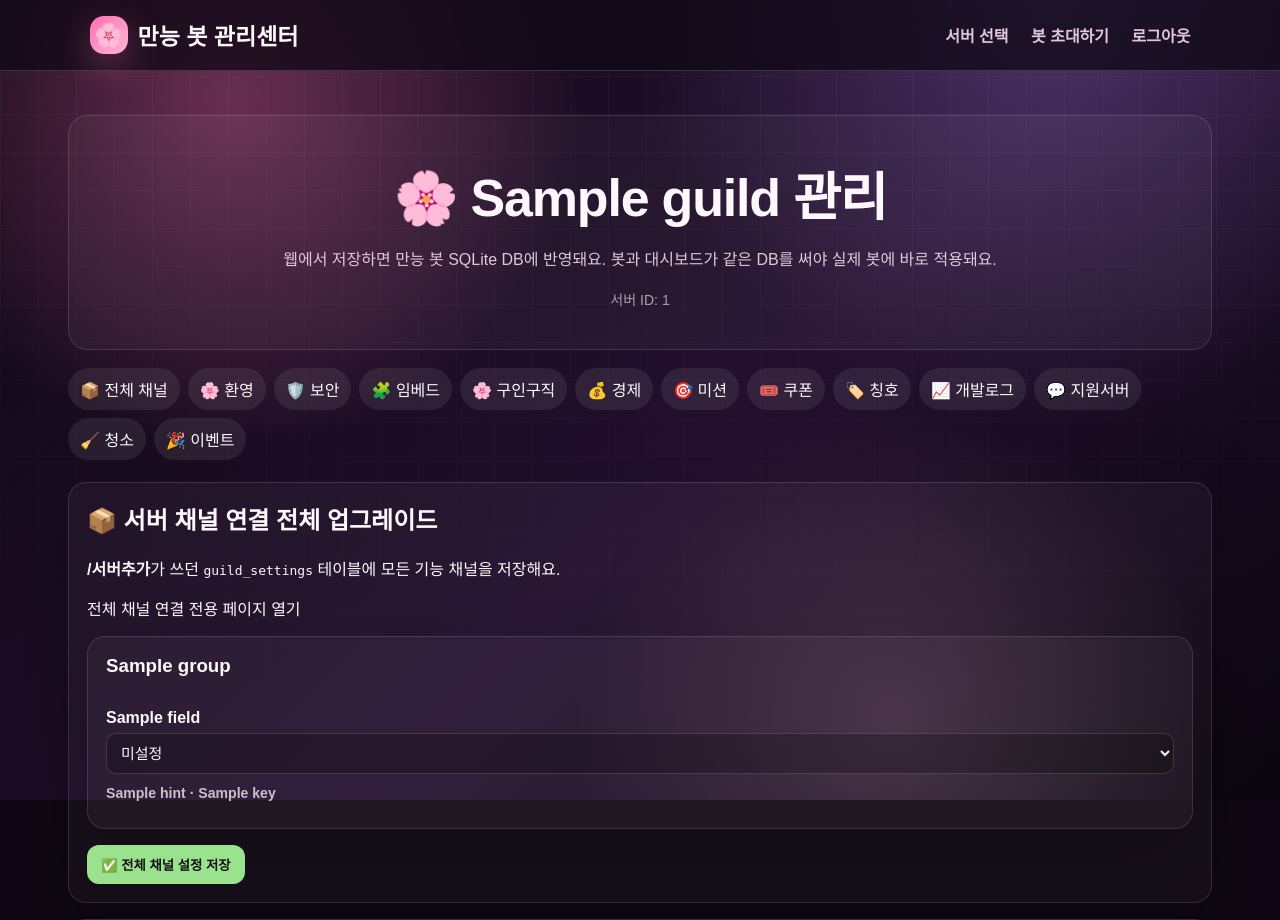
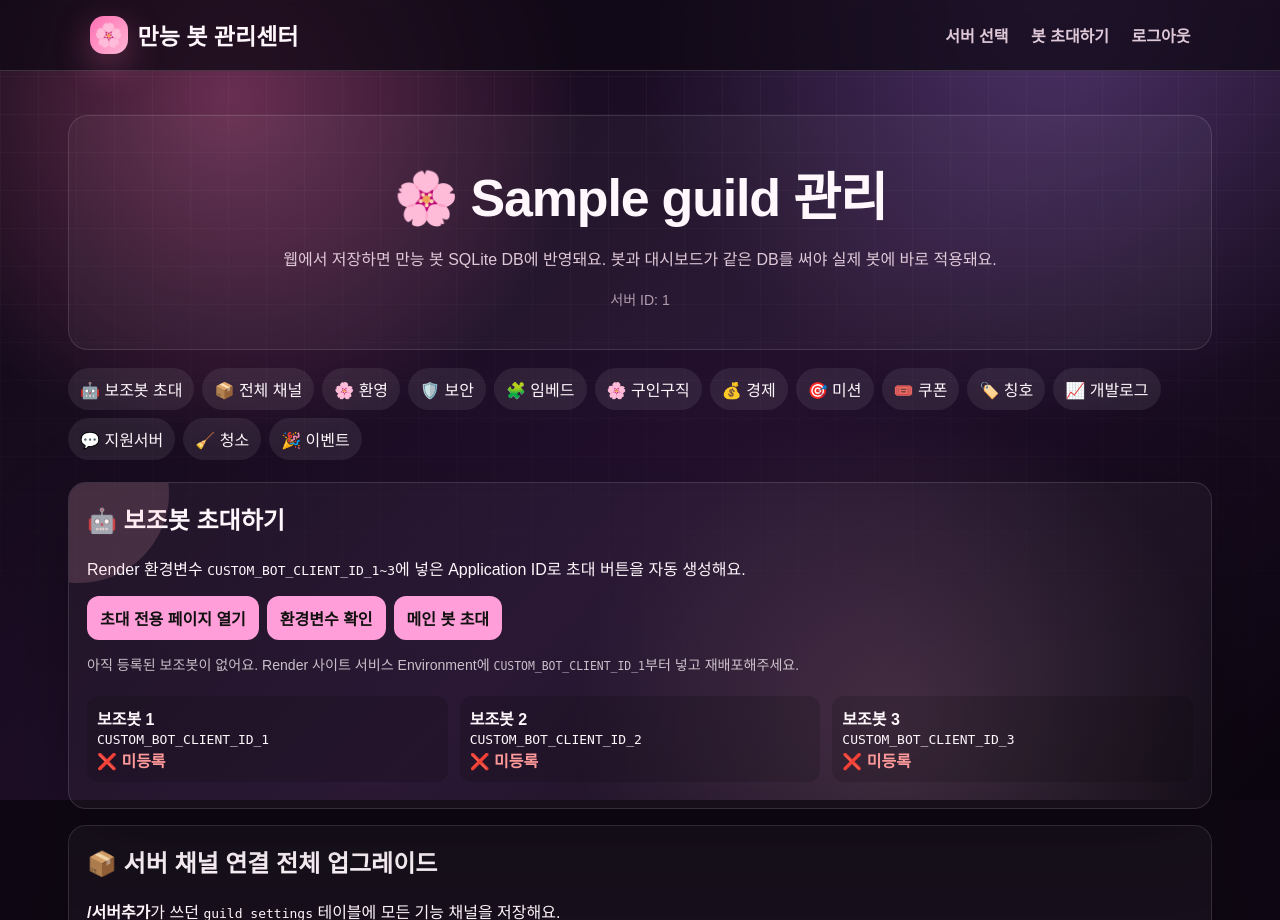
Before and after one commit to n06846960-cyber/manneung-bot-dashboard, a Flask app: template templates/dashboard.html in a window 1280 px wide. Shown: the top 920 px of the page. Run offline with Flask 3, Linux system fonts and the light colour scheme; the template is opened without the code that fills it: most values are stand-ins (such as "Sample title", 1, 10 or a date in 2020).

Commit message:
Update dashboard.html

```diff
--- a/templates/dashboard.html
+++ b/templates/dashboard.html
@@ -7,6 +7,8 @@
   .card{padding:18px;border:1px solid rgba(255,255,255,.12);border-radius:18px;margin:16px 0;background:rgba(255,255,255,.035)}
   .grid{display:grid;grid-template-columns:repeat(auto-fit,minmax(240px,1fr));gap:12px}.grid2{display:grid;grid-template-columns:repeat(auto-fit,minmax(320px,1fr));gap:14px}
   label{display:block;font-weight:700}input,textarea,select{width:100%;box-sizing:border-box;margin-top:6px;margin-bottom:10px;padding:10px;border-radius:10px;border:1px solid rgba(255,255,255,.14);background:rgba(0,0,0,.22);color:inherit}textarea{min-height:100px}button{padding:10px 14px;border-radius:12px;border:0;font-weight:800;cursor:pointer}.mini{font-size:.88em;opacity:.75}.list{padding:10px;border-radius:12px;background:rgba(0,0,0,.16);margin:8px 0}.danger{background:#ff6b6b;color:#111}.ok{background:#9be28f;color:#111}.wide{grid-column:1/-1}.preview{white-space:pre-wrap;padding:12px;border-radius:12px;background:rgba(0,0,0,.22)}.button-row{display:flex;gap:8px;flex-wrap:wrap;align-items:center}.send{background:#8ecbff;color:#111}
+
+  .invite-card{position:relative;overflow:hidden}.invite-card:before{content:"";position:absolute;inset:-80px auto auto -80px;width:180px;height:180px;background:rgba(255,182,193,.16);border-radius:50%;pointer-events:none}.invite-actions{display:flex;gap:8px;flex-wrap:wrap;margin-top:10px}.invite-btn{display:inline-block;padding:10px 13px;border-radius:12px;text-decoration:none;font-weight:800;background:#ff9ed8;color:#111}.invite-copy{padding:10px 13px;border-radius:12px;border:0;font-weight:800;background:rgba(255,255,255,.16);color:inherit}.env-ok{color:#9be28f;font-weight:800}.env-bad{color:#ff9a9a;font-weight:800}
 </style>
 <div class="dash-wrap">
   <div class="hero">
@@ -16,8 +18,51 @@
   </div>
 
   <div class="tabs">
-    <a href="#guild-settings">📦 전체 채널</a><a href="#welcome">🌸 환영</a><a href="#security">🛡️ 보안</a><a href="#embeds">🧩 임베드</a><a href="#recruit">🌸 구인구직</a><a href="#economy">💰 경제</a><a href="#mission">🎯 미션</a><a href="#coupon">🎟️ 쿠폰</a><a href="#title">🏷️ 칭호</a><a href="#devlog">📈 개발로그</a><a href="#support">💬 지원서버</a><a href="#clean">🧹 청소</a><a href="#event">🎉 이벤트</a>
+    <a href="#custom-bots">🤖 보조봇 초대</a><a href="#guild-settings">📦 전체 채널</a><a href="#welcome">🌸 환영</a><a href="#security">🛡️ 보안</a><a href="#embeds">🧩 임베드</a><a href="#recruit">🌸 구인구직</a><a href="#economy">💰 경제</a><a href="#mission">🎯 미션</a><a href="#coupon">🎟️ 쿠폰</a><a href="#title">🏷️ 칭호</a><a href="#devlog">📈 개발로그</a><a href="#support">💬 지원서버</a><a href="#clean">🧹 청소</a><a href="#event">🎉 이벤트</a>
   </div>
+
+  <section id="custom-bots" class="card invite-card">
+    <h2>🤖 보조봇 초대하기</h2>
+    <p>Render 환경변수 <code>CUSTOM_BOT_CLIENT_ID_1~3</code>에 넣은 Application ID로 초대 버튼을 자동 생성해요.</p>
+    <div class="button-row" style="margin-bottom:12px;">
+      <a class="invite-btn" href="{{ url_for('bot_invite_page') }}" target="_blank">초대 전용 페이지 열기</a>
+      <a class="invite-btn" href="{{ url_for('check_custom_bots') }}" target="_blank">환경변수 확인</a>
+      {% if main_bot_invite_url %}<a class="invite-btn" href="{{ main_bot_invite_url }}" target="_blank">메인 봇 초대</a>{% endif %}
+    </div>
+
+    {% if custom_bot_invites %}
+      <div class="grid">
+        {% for bot in custom_bot_invites %}
+          <div class="card">
+            <h3>🎵 {{ bot.name }}</h3>
+            <p class="mini">슬롯 {{ bot.slot }} · Application ID {{ bot.client_id_masked }} · 권한값 {{ bot.permissions }}</p>
+            <div class="invite-actions">
+              <a class="invite-btn" href="{{ bot.invite_url }}" target="_blank">초대하기</a>
+              <button class="invite-copy" type="button" onclick="navigator.clipboard.writeText('{{ bot.invite_url }}'); this.innerText='복사 완료';">링크 복사</button>
+            </div>
+          </div>
+        {% endfor %}
+      </div>
+    {% else %}
+      <p class="mini">아직 등록된 보조봇이 없어요. Render 사이트 서비스 Environment에 <code>CUSTOM_BOT_CLIENT_ID_1</code>부터 넣고 재배포해주세요.</p>
+    {% endif %}
+
+    <div class="grid" style="margin-top:12px;">
+      {% for item in custom_bot_env_status %}
+        <div class="list">
+          <b>{{ item.name }}</b><br>
+          <code>{{ item.key }}</code><br>
+          {% if item.valid %}
+            <span class="env-ok">✅ 정상</span> <span class="mini">{{ item.masked }}</span>
+          {% elif item.exists %}
+            <span class="env-bad">⚠️ 숫자 형식 아님</span>
+          {% else %}
+            <span class="env-bad">❌ 미등록</span>
+          {% endif %}
+        </div>
+      {% endfor %}
+    </div>
+  </section>
 
   <section id="guild-settings" class="card">
     <h2>📦 서버 채널 연결 전체 업그레이드</h2>
```
